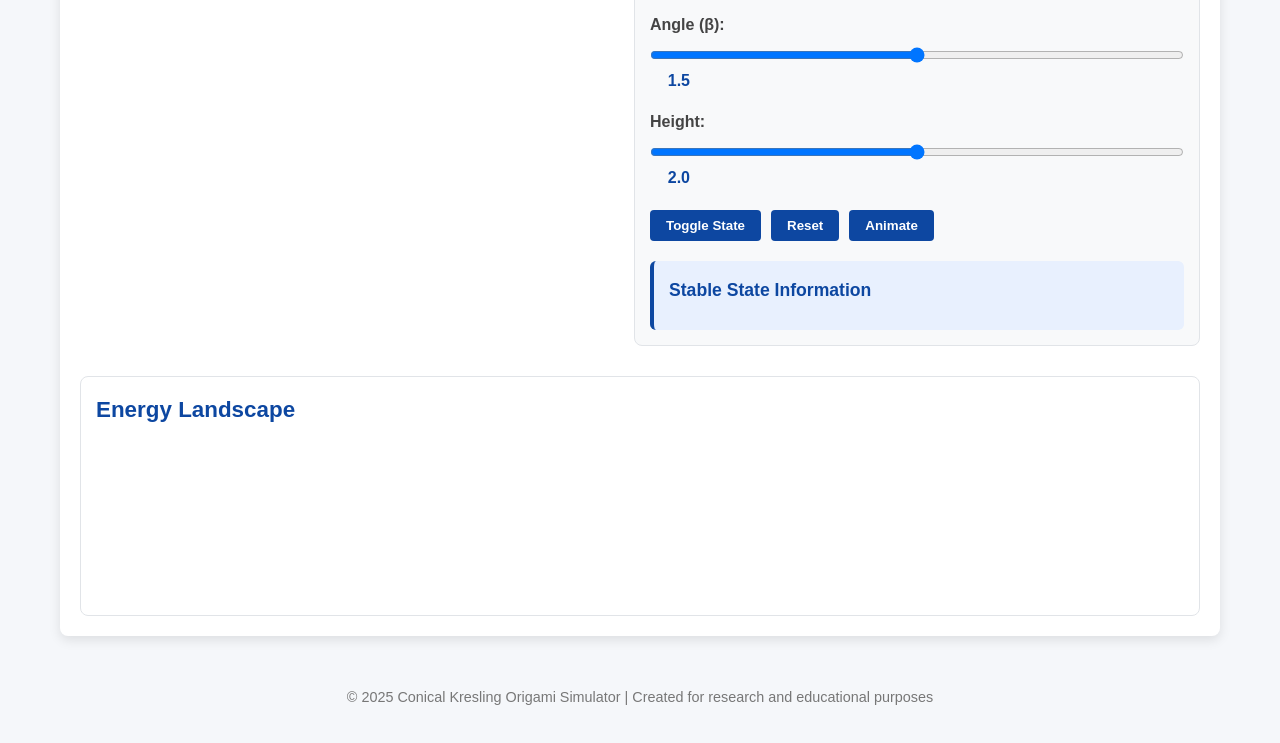
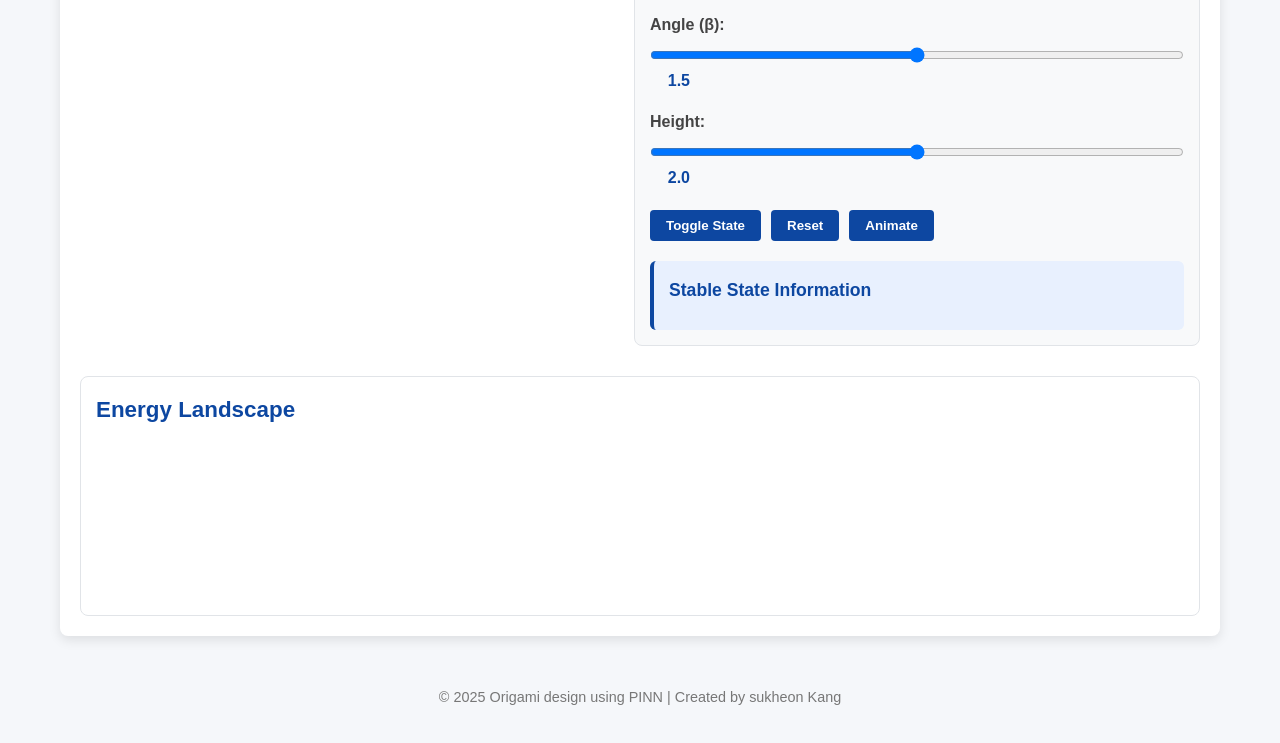
Before and after one commit to SukHeonKang/Origami, a plain HTML site: page index.html in a window 1280 px wide. Shown: the part 691-1434 px from the top of the page. Drawn offline with nearby package versions, Linux system fonts and the light colour scheme; a script that the page names is missing.

Commit message:
Update index.html

```diff
--- a/index.html
+++ b/index.html
@@ -201,7 +201,7 @@
         </div>
 
         <footer>
-            <p>© 2025 Conical Kresling Origami Simulator | Created for research and educational purposes</p>
+            <p>© 2025 Origami design using PINN | Created by sukheon Kang </p>
         </footer>
     </div>
 
```
